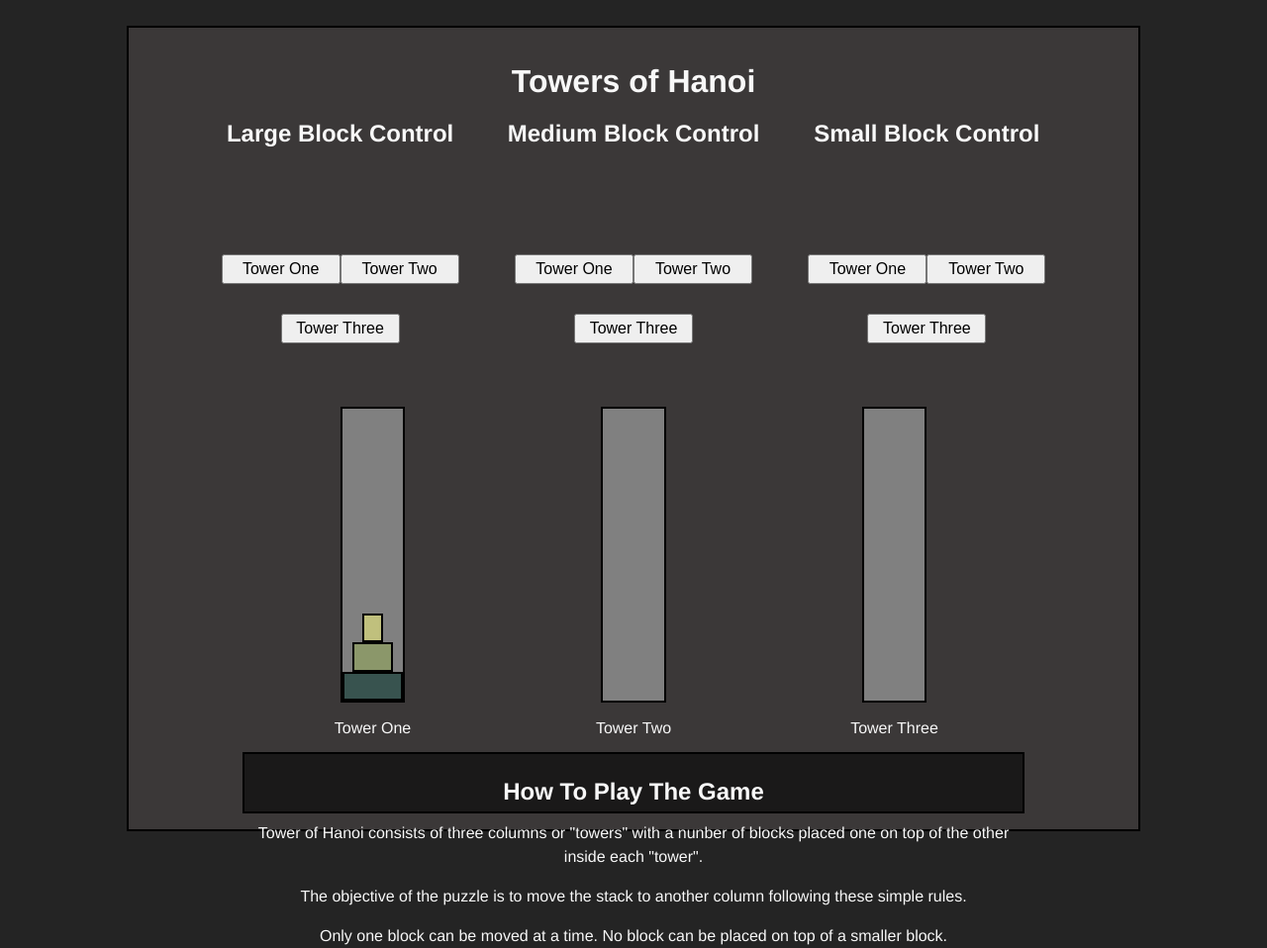
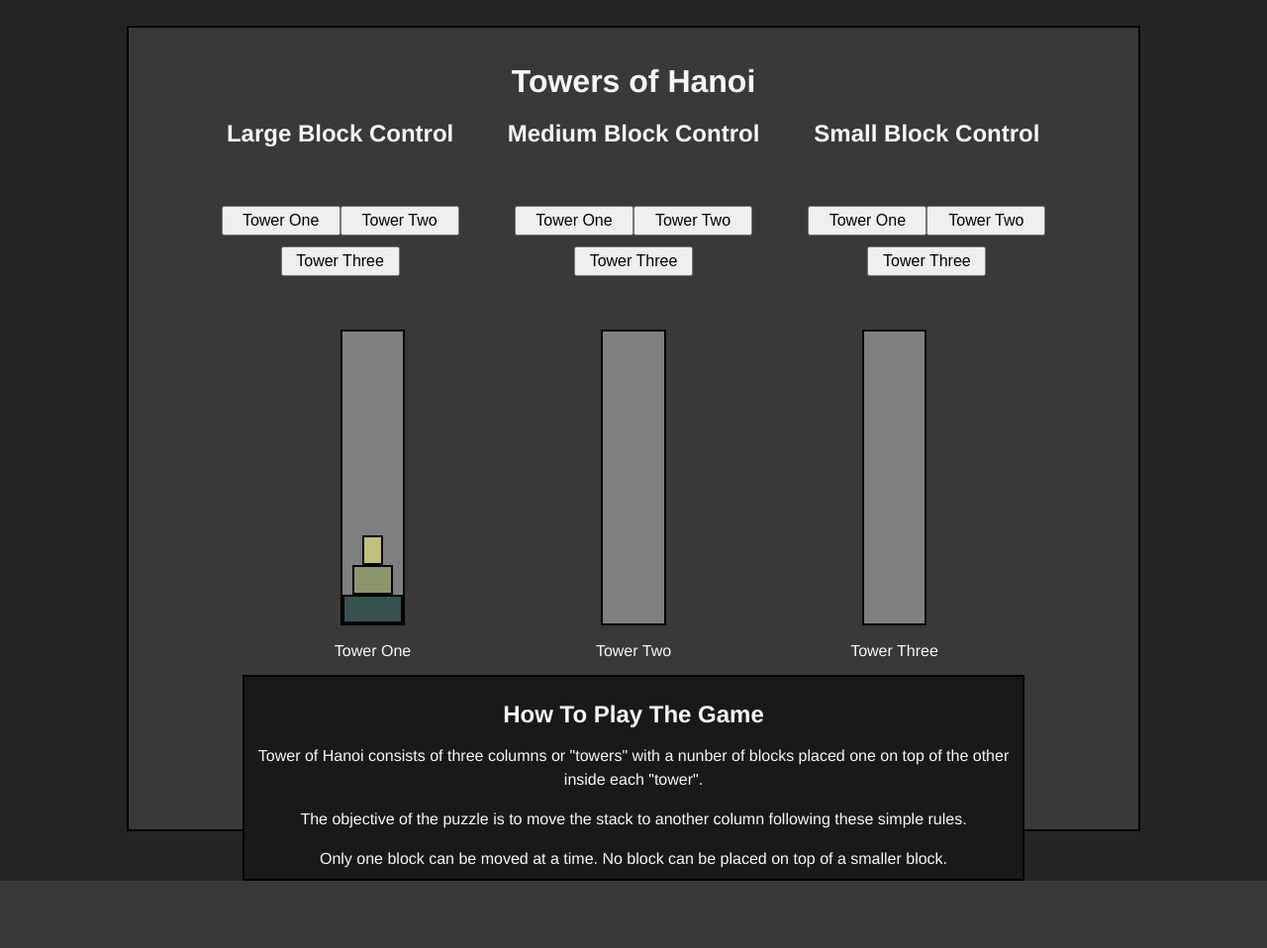
Before and after one commit to Kjschwoerke/Blue-Site, a PHP site: page /portfolio/Towers/towers.html in a window 1280 px wide. Shown: the whole page at 99% size. After the commit the page ends 890 px from the top, so only its background shows below. Run offline with PHP 8.4, Linux system fonts and the light colour scheme.

Commit message:
adjusted code for chrome aesthetics

```diff
--- a/portfolio/Towers/towers.css
+++ b/portfolio/Towers/towers.css
@@ -15,7 +15,7 @@ body {
 }
 
 main {
-    height: 95%;
+    height: auto;
     width: 80%;
     margin: 2% auto 2% auto;
     background: #3b3838;
@@ -25,8 +25,10 @@ main {
 /* Establish the CSS grid for the GameBoard */
 .grid_container {
     display: grid;
+    grid-column: 1/2;
+    grid-row: 1/2;
     grid-template-columns: 10% 1fr 1fr 1fr 10%;
-    grid-template-rows: 10% 25% 1fr 350px 10%;
+    grid-template-rows: 10% 25% 1fr 350px auto;
 }
 
 /*CSS for the Title 'Towers of Hanoi"*/
@@ -209,6 +211,7 @@ span {
     margin-top: 2%;
     padding: .5rem;
     border: solid black 2px;
+    height: auto;
 }
 
 .rules>p {
```
